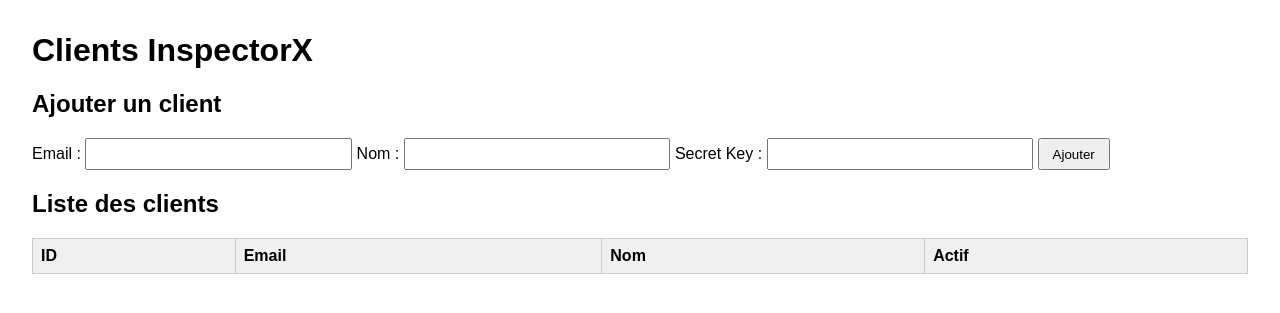
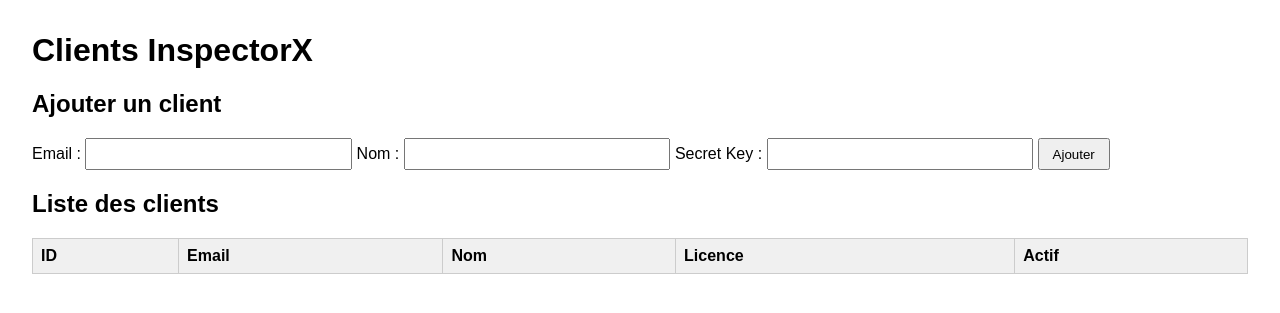
Before and after one commit to hemantramphul/inspectorx-license-server, a Flask app: page / in a window 1280 px wide. Shown: the top 313 px of the page. Run offline with Flask 3, Linux system fonts and the light colour scheme; lists and menus that the app fills with data are empty.

Commit message:
Update clients.html

```diff
--- a/templates/clients.html
+++ b/templates/clients.html
@@ -62,6 +62,7 @@
           <th>ID</th>
           <th>Email</th>
           <th>Nom</th>
+          <th>Licence</th>
           <th>Actif</th>
         </tr>
       </thead>
@@ -71,6 +72,7 @@
           <td>{{ c.id }}</td>
           <td>{{ c.email }}</td>
           <td>{{ c.name or "" }}</td>
+          <td>{{ c.license_key }}</td>
           <td>{{ "Oui" if c.is_active else "Non" }}</td>
         </tr>
         {% endfor %}
```
